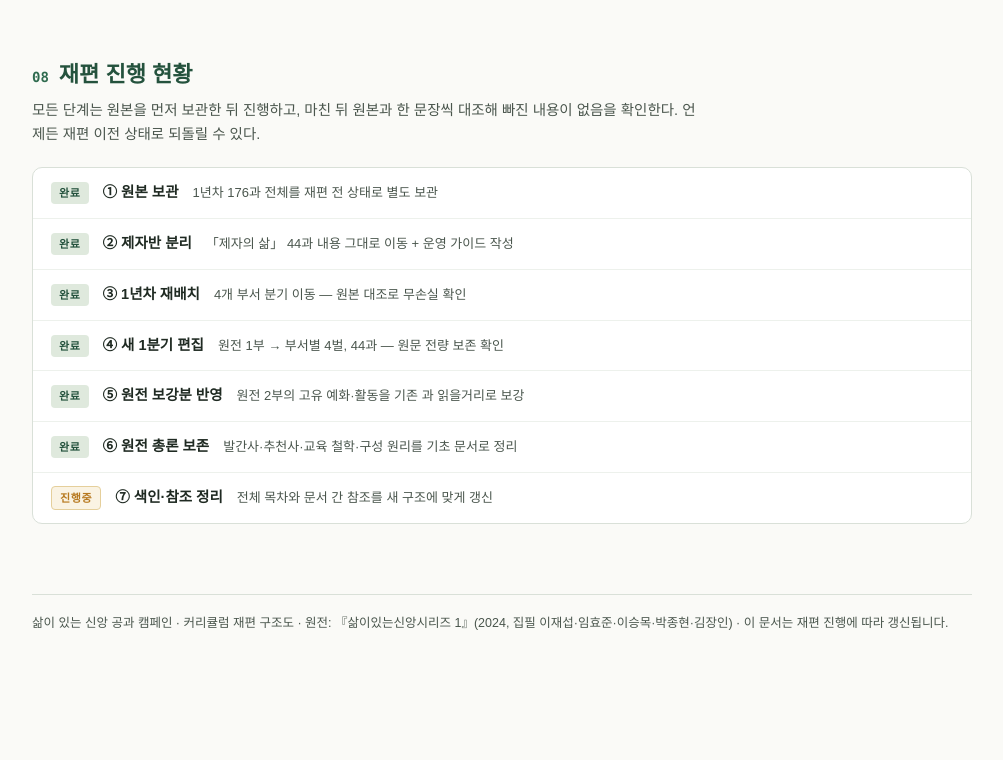
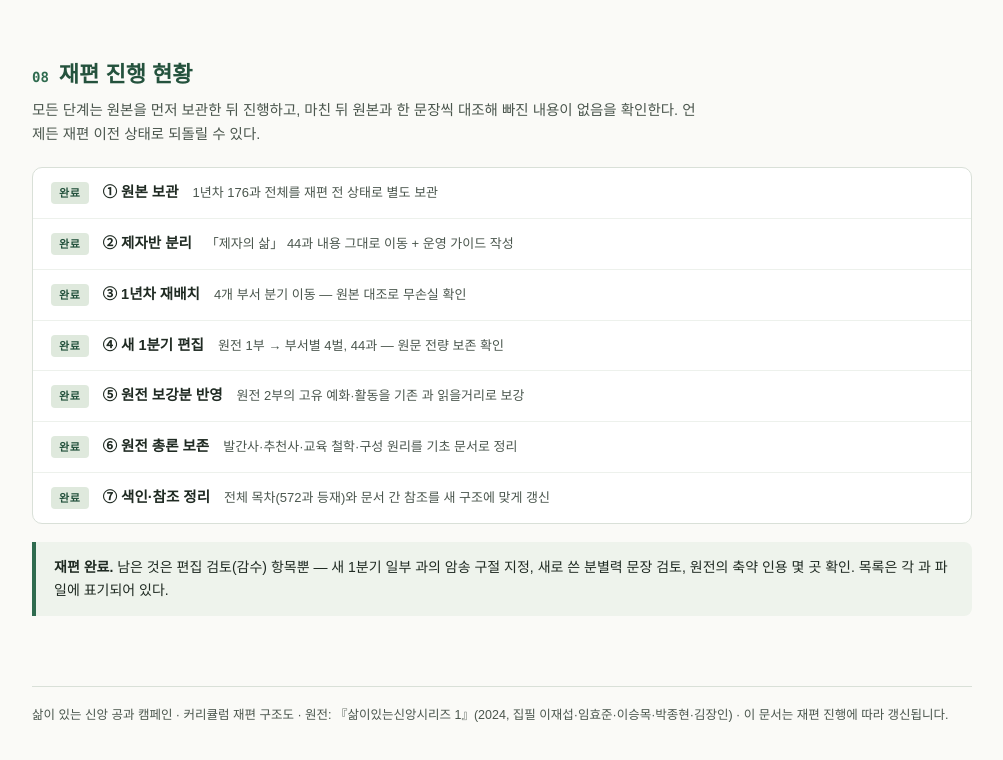
Before and after one commit to seungmok43/curriculum-map-4db49506, a plain HTML site: page index.html in a window 1280 px wide. Shown: the part 5190-5950 px from the top of the page, without its empty margins (138-1141 px from the left). Before the commit the page ends 5920 px from the top, so only its background shows below. Drawn offline with Linux system fonts and the light colour scheme.

Commit message:
재편 완료 반영

```diff
--- a/index.html
+++ b/index.html
@@ -418,7 +418,10 @@
     <div class="step"><span class="st done">완료</span><span class="s-name">④ 새 1분기 편집</span><span class="s-note">원전 1부 → 부서별 4벌, 44과 — 원문 전량 보존 확인</span></div>
     <div class="step"><span class="st done">완료</span><span class="s-name">⑤ 원전 보강분 반영</span><span class="s-note">원전 2부의 고유 예화·활동을 기존 과 읽을거리로 보강</span></div>
     <div class="step"><span class="st done">완료</span><span class="s-name">⑥ 원전 총론 보존</span><span class="s-note">발간사·추천사·교육 철학·구성 원리를 기초 문서로 정리</span></div>
-    <div class="step"><span class="st run">진행중</span><span class="s-name">⑦ 색인·참조 정리</span><span class="s-note">전체 목차와 문서 간 참조를 새 구조에 맞게 갱신</span></div>
+    <div class="step"><span class="st done">완료</span><span class="s-name">⑦ 색인·참조 정리</span><span class="s-note">전체 목차(572과 등재)와 문서 간 참조를 새 구조에 맞게 갱신</span></div>
+  </div>
+  <div class="callout" style="margin-top:18px">
+    <b>재편 완료.</b> 남은 것은 편집 검토(감수) 항목뿐 — 새 1분기 일부 과의 암송 구절 지정, 새로 쓴 분별력 문장 검토, 원전의 축약 인용 몇 곳 확인. 목록은 각 과 파일에 표기되어 있다.
   </div>
 </section>
 
```
